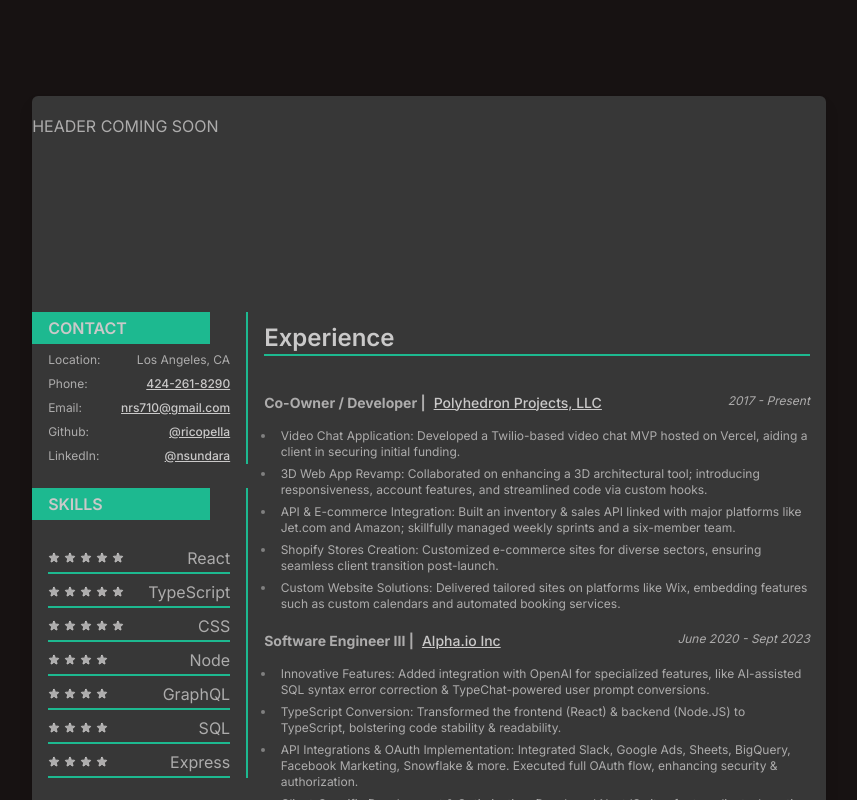
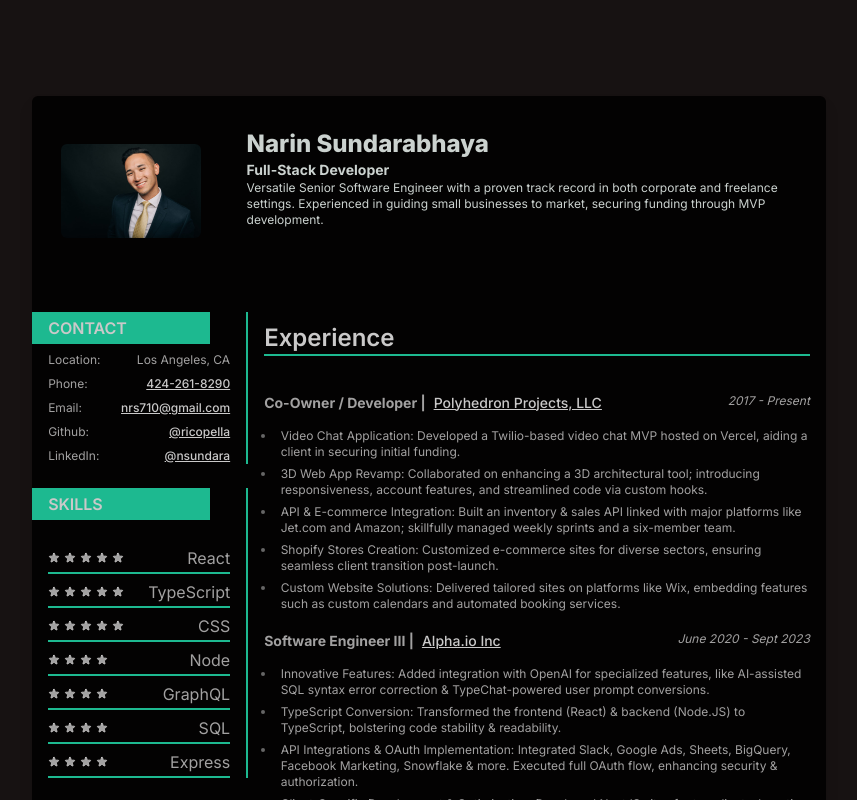
Before and after one commit to ricopella/portfolio_next, a Next.js app: page /resume in a window 1280 px wide. Shown: the top 800 px of the page, without its empty margins (211-1068 px from the left). Built offline with nearby package versions, Linux system fonts and the light colour scheme.

Commit message:
add desktop non response resume

```diff
--- a/src/app/resume/page.tsx
+++ b/src/app/resume/page.tsx
@@ -1,4 +1,6 @@
 'use client';
+
+import Image from 'next/image';
 
 const STYLES = {
   contactRowItem: {
@@ -415,17 +417,42 @@ const Experience = () => {
 
 export default function Resume() {
   return (
-    <main className='flex min-h-screen min-w-full flex-col prose relative'>
+    <main className='flex min-h-screen min-w-full flex-col prose relative bg-base-100'>
       <div
-        className='grid gap-4 grid-cols-1 py-4 my-24 mx-auto rounded-md drop-shadow-lg min-h-full'
+        className='grid gap-4 grid-cols-1 py-4 my-24 mx-auto rounded-md drop-shadow-lg min-h-full bg-base-200'
         style={{
           height: `297mm`,
           width: `210mm`,
-          backgroundColor: `rgb(55, 55, 55)`,
           gridTemplateRows: `10rem 1fr`,
         }}
       >
-        HEADER COMING SOON
+        <div className='grid relative w-full  grid-cols-4'>
+          <div className='col-span-1 grid align-middle justify-center'>
+            <Image
+              src='/images/nrs2.jpeg'
+              alt='Narin Rico Sundarabhaya'
+              width={140}
+              height={110}
+              className='rounded-md'
+            />
+          </div>
+          <div className='p-4 align-middle col-span-3 grid h-full justify-center'>
+            <div className='h-max  relative  justify-self-center'>
+              <h1 className='text-2xl mb-0  text-neutral-content'>
+                Narin Sundarabhaya
+              </h1>
+              <h2 className='text-sm my-0 text-neutral-content'>
+                Full-Stack Developer
+              </h2>
+              <p className='text-xs mb-0 text-neutral-content'>
+                Versatile Senior Software Engineer with a proven track record in
+                both corporate and freelance settings. Experienced in guiding
+                small businesses to market, securing funding through MVP
+                development.
+              </p>
+            </div>
+          </div>
+        </div>
         <div
           className='grid gap-4 overflow-hidden'
           style={{
```
Also changed, not shown: public/images/nrs2.jpeg (added).
